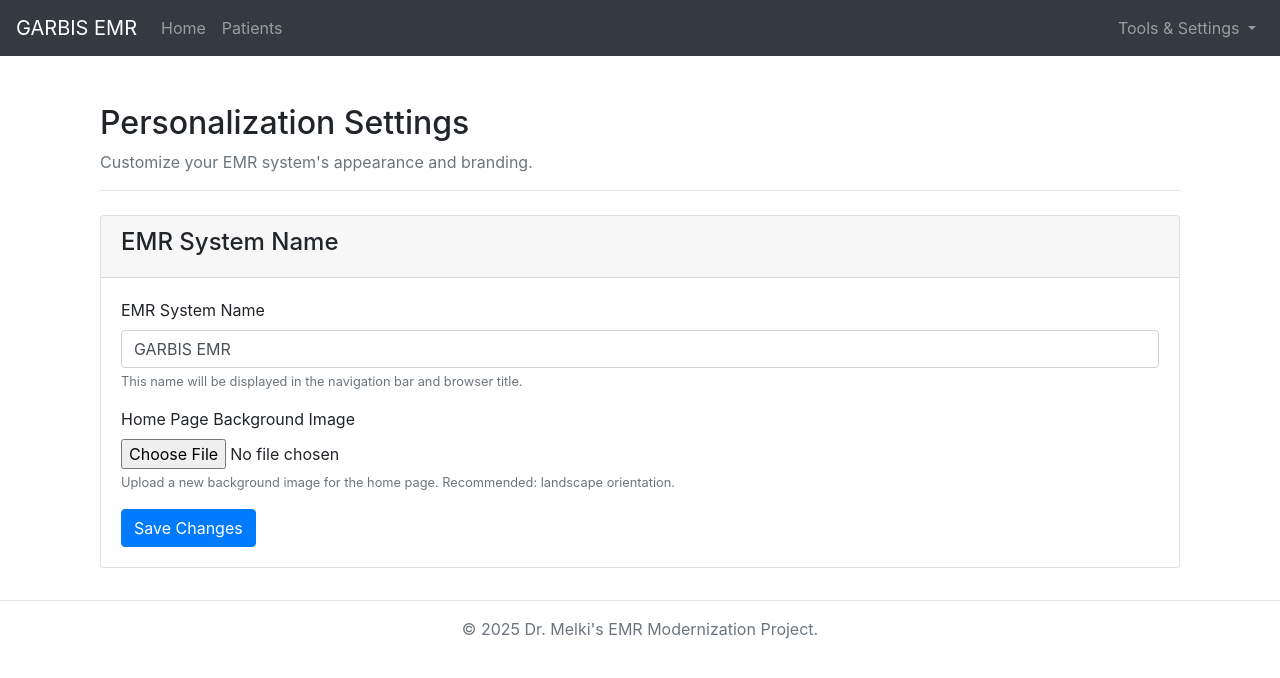
After one commit to Samimelki/pediatric-emr-system, a Flask app: page /settings/personalization in a window 1280 px wide. The commit adds this page. Shown: the top 678 px of the page. Run offline with Flask 3, Linux system fonts and the light colour scheme; some libraries are stand-ins or nearby versions.

Commit message:
Feature: User can upload and set a custom home page background image via Personalization settings. Fixed dynamic config passing and template errors.

```diff
--- a/app.py
+++ b/app.py
@@ -120,7 +120,8 @@ app.register_blueprint(settings_bp) # Register the settings blueprint
 # Main index route (can stay here or be moved to a general_routes.py if more exist)
 @app.route('/')
 def index():
-    return render_template('index.html', title='Home')
+    config = load_config()
+    return render_template('index.html', title='Home', config=config)
 
 # Function to run Flask app
 def run_flask_app():
--- a/config_manager.py
+++ b/config_manager.py
@@ -18,6 +18,8 @@ DEFAULT_CONFIG = {
     'storage_type': 'local',  # 'local', 'google_drive', 'dropbox', 'onedrive'
     'cloud_path': None,  # Path to cloud storage folder when using cloud storage
     'word_docs_folder': WORD_DOCS_FOLDER,  # Path to Word documents folder
+    'emr_name': 'GARBIS EMR',  # Customizable EMR name
+    'background_image_filename': None,  # Home page background image filename
 }
 
 def deep_update(d, u):
--- a/routes/settings_routes.py
+++ b/routes/settings_routes.py
@@ -6,7 +6,7 @@ from werkzeug.utils import secure_filename
 from routes.pdf_export_routes import load_pdf_config, clear_pdf_config_cache, DEFAULT_PDF_CONFIG
 from datetime import datetime
 import shutil
-from config_manager import save_config, load_config
+from config_manager import save_config, load_config, USER_MEDIA_FOLDER
 
 settings_bp = Blueprint('settings', __name__, url_prefix='/settings')
 
@@ -282,3 +282,29 @@ def storage_settings():
     return render_template('settings/storage.html',
                          storage_type=config['storage_type'],
                          cloud_path=config['cloud_path'])
+
+@settings_bp.route('/personalization', methods=['GET', 'POST'])
+def personalization_settings():
+    config = load_config()
+    if request.method == 'POST':
+        config['emr_name'] = request.form.get('emr_name', 'GARBIS EMR')
+
+        # Handle background image upload
+        file = request.files.get('background_image')
+        if file and file.filename:
+            allowed_extensions = {'png', 'jpg', 'jpeg', 'gif'}
+            ext = file.filename.rsplit('.', 1)[-1].lower()
+            if ext in allowed_extensions:
+                filename = f"background_image.{ext}"
+                save_path = os.path.join(USER_MEDIA_FOLDER, filename)
+                file.save(save_path)
+                config['background_image_filename'] = filename
+            else:
+                flash('Invalid file type for background image. Allowed: png, jpg, jpeg, gif.', 'danger')
+
+        if save_config(config):
+            flash('Personalization settings updated successfully', 'success')
+        else:
+            flash('Failed to save configuration', 'danger')
+        return redirect(url_for('settings.personalization_settings'))
+    return render_template('settings/personalization.html', title='Personalization Settings', config=config)
--- a/static/css/landing.css
+++ b/static/css/landing.css
@@ -5,7 +5,7 @@ body.landing-page, html.landing-page {
 
 .bg-page-color { /* Renamed from .bg-hero-gradient */
   /* background-color: #E0F7FA; /* Fallback or remove if image covers all */
-  background-image: url('/static/img/IMG_5191.JPG');
+  /* background-image: url('/static/img/IMG_5191.JPG'); */
   background-size: contain;
   background-position: center center;
   background-repeat: no-repeat;
--- a/templates/base.html
+++ b/templates/base.html
@@ -7,7 +7,7 @@
     <link rel="stylesheet" href="https://stackpath.bootstrapcdn.com/bootstrap/4.5.2/css/bootstrap.min.css">
     <!-- Font Awesome for Icons -->
     <link rel="stylesheet" href="https://cdnjs.cloudflare.com/ajax/libs/font-awesome/5.15.4/css/all.min.css">
-    <title>{% block title %}GARBIS EMR{% endblock %}</title>
+    <title>{% block title %}{{ config.emr_name }}{% endblock %}</title>
     <style>
         body { padding-top: 5rem; }
         .navbar {
@@ -26,7 +26,7 @@
 </head>
 <body {% block body_attributes %}{% endblock %}>
     <nav class="navbar navbar-expand-md navbar-dark bg-dark fixed-top">
-        <a class="navbar-brand" href="{{ url_for('index') }}">GARBIS EMR</a>
+        <a class="navbar-brand" href="{{ url_for('index') }}">{{ config.emr_name }}</a>
         <button class="navbar-toggler" type="button" data-toggle="collapse" data-target="#navbarsExampleDefault" aria-controls="navbarsExampleDefault" aria-expanded="false" aria-label="Toggle navigation">
             <span class="navbar-toggler-icon"></span>
         </button>
@@ -50,6 +50,7 @@
                         <a class="dropdown-item {% if request.endpoint == 'settings.manage_pdf_settings' %}active{% endif %}" href="{{ url_for('settings.manage_pdf_settings') }}"><i class="fas fa-file-pdf"></i> PDF Export Settings</a>
                         <a class="dropdown-item {% if request.endpoint == 'settings.manage_custom_fields' %}active{% endif %}" href="{{ url_for('settings.manage_custom_fields') }}"><i class="fas fa-user-cog"></i> Custom Patient Fields</a>
                         <a class="dropdown-item {% if request.endpoint == 'settings.storage_settings' %}active{% endif %}" href="{{ url_for('settings.storage_settings') }}"><i class="fas fa-database"></i> Storage Settings</a>
+                        <a class="dropdown-item {% if request.endpoint == 'settings.personalization_settings' %}active{% endif %}" href="{{ url_for('settings.personalization_settings') }}"><i class="fas fa-paint-brush"></i> Personalization</a>
                         <div class="dropdown-divider"></div>
                         <a class="dropdown-item" href="#" onclick="window.pywebview && window.pywebview.api.save_database_backup().then(handleBackupResponse).catch(handleBackupError); return false;"><i class="fas fa-database"></i> Backup Database</a>
                         <a class="dropdown-item {% if request.endpoint == 'admin.manage_database_route' %}active{% endif %}" href="{{ url_for('admin.manage_database_route') }}"><i class="fas fa-hdd"></i> Manage/Restore Database</a>
--- /dev/null
+++ b/templates/settings/personalization.html
@@ -0,0 +1,38 @@
+{% extends "base.html" %}
+
+{% block title %}Personalization Settings - {{ super() }}{% endblock %}
+
+{% block content %}
+<div class="container mt-4">
+    <h2>Personalization Settings</h2>
+    <p class="text-muted">Customize your EMR system's appearance and branding.</p>
+    <hr>
+
+    <div class="card mt-4">
+        <div class="card-header">
+            <h4>EMR System Name</h4>
+        </div>
+        <div class="card-body">
+            <form method="POST" action="{{ url_for('settings.personalization_settings') }}" enctype="multipart/form-data">
+                <div class="form-group mb-3">
+                    <label for="emr_name">EMR System Name</label>
+                    <input type="text" class="form-control" id="emr_name" name="emr_name" value="{{ config.emr_name }}" required>
+                    <small class="form-text text-muted">This name will be displayed in the navigation bar and browser title.</small>
+                </div>
+                <div class="form-group mb-3">
+                    <label for="background_image">Home Page Background Image</label>
+                    <input type="file" class="form-control-file" id="background_image" name="background_image" accept="image/*">
+                    <small class="form-text text-muted">Upload a new background image for the home page. Recommended: landscape orientation.</small>
+                    {% if config.background_image_filename %}
+                        <div class="mt-2">
+                            <strong>Current Image:</strong><br>
+                            <img src="{{ url_for('settings.get_user_media_file', filename=config.background_image_filename) }}" alt="Current Background" style="max-width: 300px; max-height: 150px; border: 1px solid #ccc;">
+                        </div>
+                    {% endif %}
+                </div>
+                <button type="submit" class="btn btn-primary">Save Changes</button>
+            </form>
+        </div>
+    </div>
+</div>
+{% endblock %}
```
Also changed, not shown: templates/index.html (+11 -1 lines), 1 other file.
